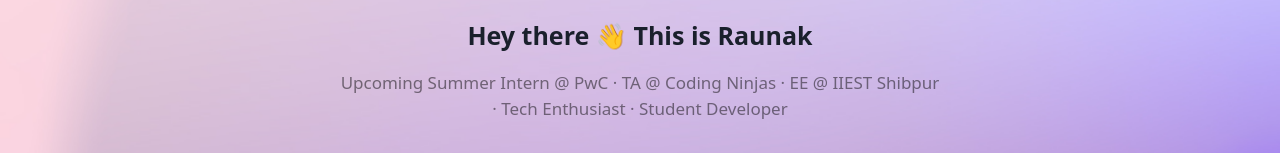
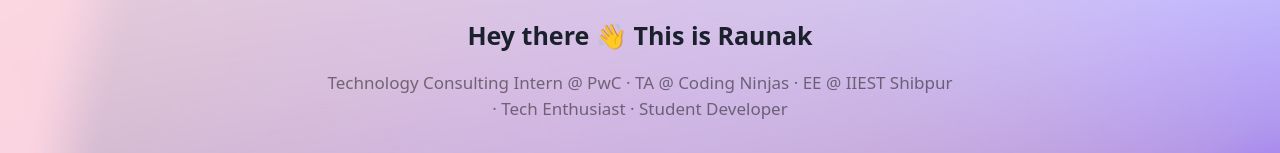
Before and after one commit to RaunakGN2001/Portfolio2.0, a Next.js app: page / in a window 1280 px wide. Shown: the part 437-590 px from the top of the page. Built offline with nearby package versions, Linux system fonts and the light colour scheme.

Commit message:
Update index.js

```diff
--- a/src/pages/index.js
+++ b/src/pages/index.js
@@ -61,7 +61,7 @@
           </Box>
           <Text fontWeight='bold' marginTop='2rem' fontSize={["15px", "20px", "25px"]}>Hey there 👋 This is Raunak </Text>
           <Text fontSize={["12px", "15px", "17px"]} color={textColor} align='center' marginTop='1rem'>
-            Upcoming Summer Intern @ PwC · TA @ Coding Ninjas · EE @ IIEST Shibpur
+            Technology Consulting Intern @ PwC · TA @ Coding Ninjas · EE @ IIEST Shibpur
           </Text>
           <Text fontSize={["12px", "15px", "17px"]} color={textColor}>· Tech Enthusiast · Student Developer
           </Text>
```
